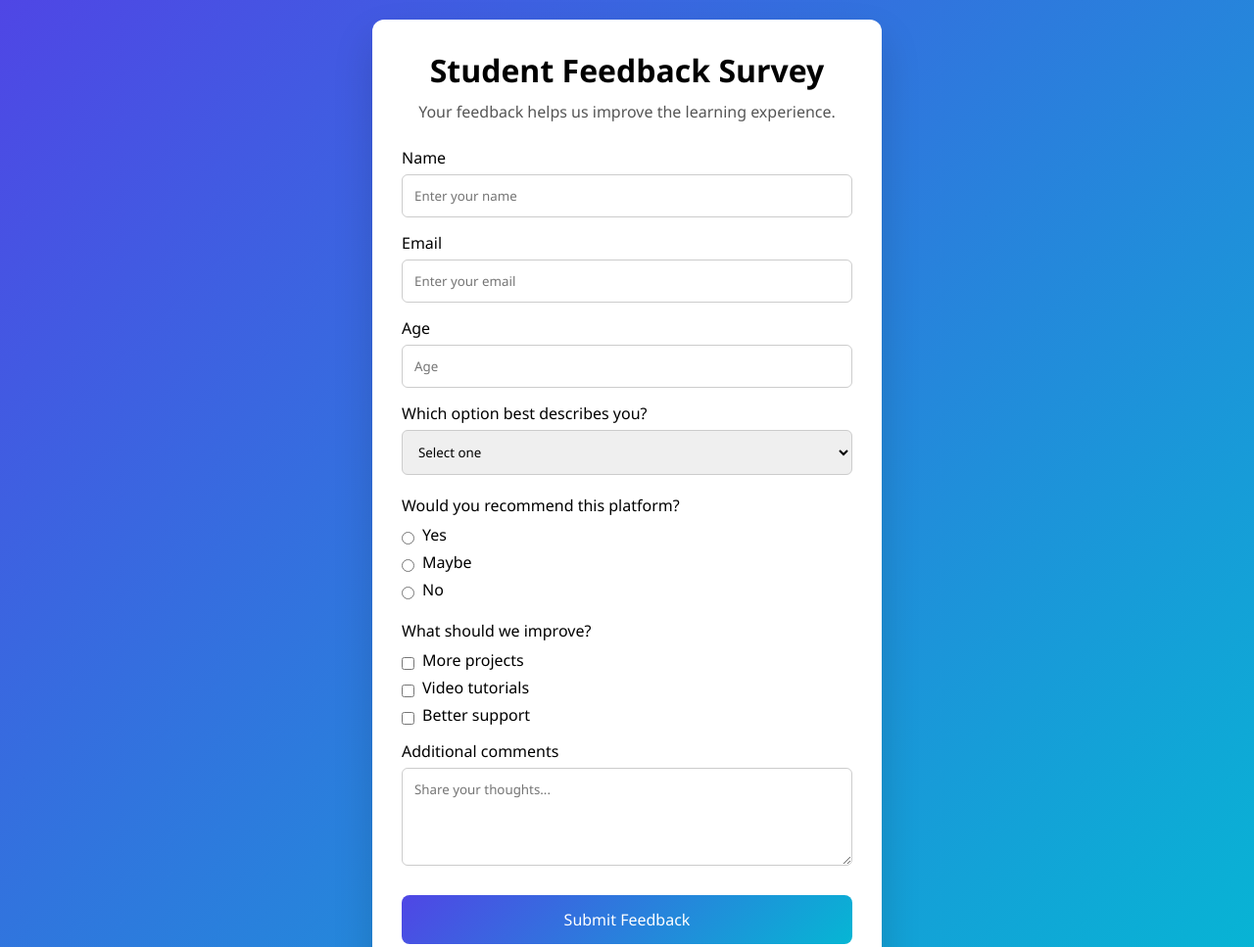
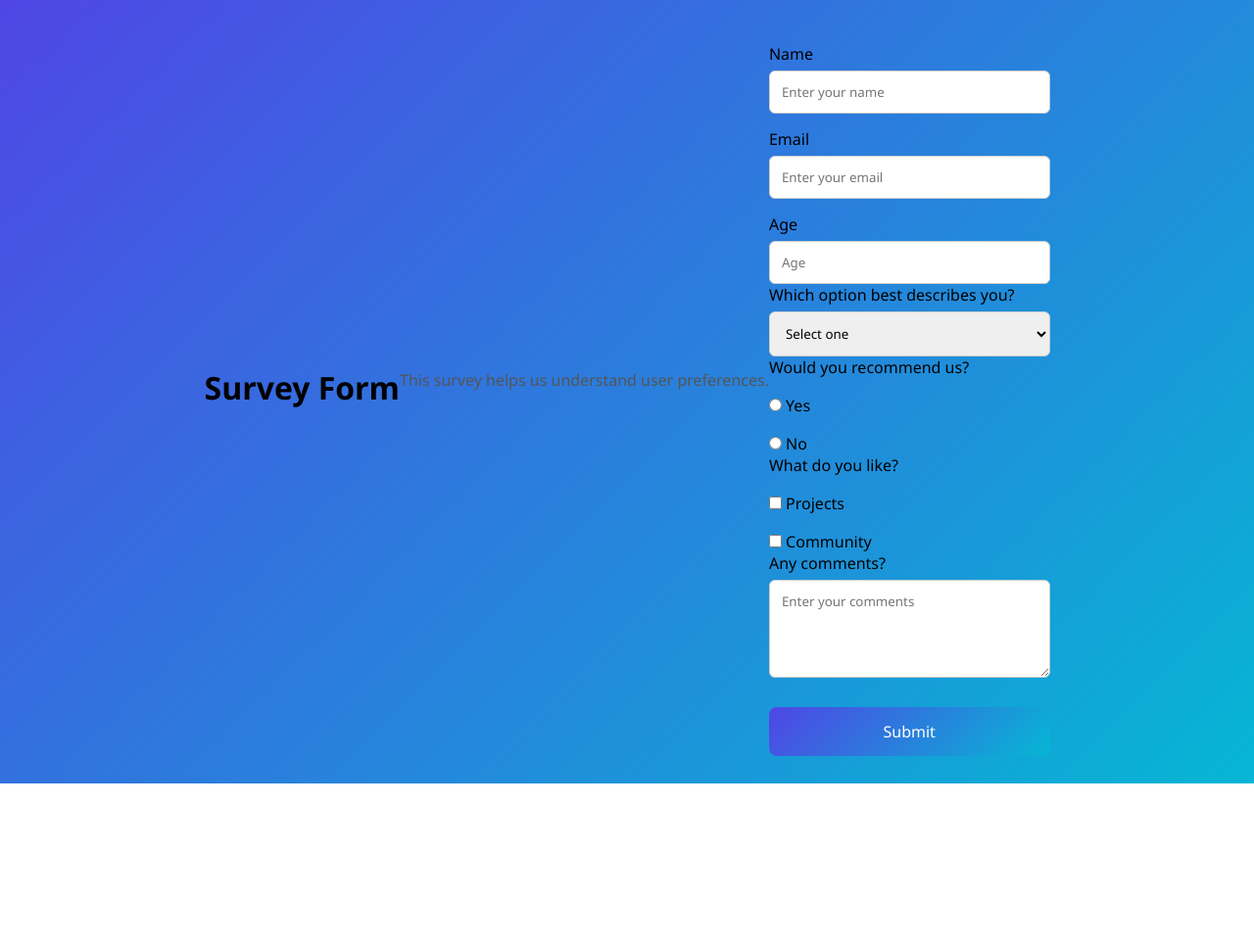
Before and after one commit to padmesh-dev/survey--form, a plain HTML site: page index.html in a window 1280 px wide. Shown: the top 967 px of the page at 98% size. After the commit the page ends 800 px from the top, so only its background shows below. Drawn offline with Linux system fonts and the light colour scheme.

Commit message:
Add files via upload

```diff
--- a/index.html
+++ b/index.html
@@ -8,17 +8,17 @@
 </head>
 <body>
 
-    <div class="container">
+  <h1 id="title">Survey Form</h1>
 
-        <h1 id="title">Student Feedback Survey</h1>
   <p id="description">
-            Your feedback helps us improve the learning experience.
+    This survey helps us understand user preferences.
   </p>
 
   <form id="survey-form">
 
-            <!-- NAME -->
-            <label id="name-label" for="name">Name</label>
+    <label id="name-label" for="name">
+      Name
+    </label>
     <input
       id="name"
       type="text"
@@ -26,8 +26,9 @@
       required
     >
 
-            <!-- EMAIL -->
-            <label id="email-label" for="email">Email</label>
+    <label id="email-label" for="email">
+      Email
+    </label>
     <input
       id="email"
       type="email"
@@ -35,8 +36,9 @@
       required
     >
 
-            <!-- AGE -->
-            <label id="number-label" for="number">Age</label>
+    <label id="number-label" for="number">
+      Age
+    </label>
     <input
       id="number"
       type="number"
@@ -45,64 +47,41 @@
       placeholder="Age"
     >
 
-            <!-- DROPDOWN -->
-            <label for="dropdown">Which option best describes you?</label>
+    <p>Which option best describes you?</p>
     <select id="dropdown">
       <option value="">Select one</option>
       <option value="student">Student</option>
       <option value="professional">Professional</option>
-                <option value="self-learner">Self Learner</option>
     </select>
 
-            <!-- RADIO -->
-            <p class="group-title">Would you recommend this platform?</p>
-            <div class="options">
+    <p>Would you recommend us?</p>
     <label>
       <input type="radio" name="recommend" value="yes">
       Yes
     </label>
     <label>
-                    <input type="radio" name="recommend" value="maybe">
-                    Maybe
-                </label>
-                <label>
       <input type="radio" name="recommend" value="no">
       No
     </label>
-            </div>
 
-            <!-- CHECKBOX -->
-            <p class="group-title">What should we improve?</p>
-            <div class="options">
+    <p>What do you like?</p>
     <label>
       <input type="checkbox" value="projects">
-                    More projects
+      Projects
     </label>
     <label>
-                    <input type="checkbox" value="videos">
-                    Video tutorials
+      <input type="checkbox" value="community">
+      Community
     </label>
-                <label>
-                    <input type="checkbox" value="support">
-                    Better support
-                </label>
-            </div>
 
-            <!-- COMMENTS -->
-            <label for="comments">Additional comments</label>
-            <textarea
-                id="comments"
-                placeholder="Share your thoughts..."
-            ></textarea>
+    <p>Any comments?</p>
+    <textarea placeholder="Enter your comments"></textarea>
 
-            <!-- SUBMIT -->
     <button id="submit" type="submit">
-                Submit Feedback
+      Submit
     </button>
 
   </form>
 
-    </div>
-
 </body>
 </html>
```
Lines whose indentation alone changed are shown as unchanged.
